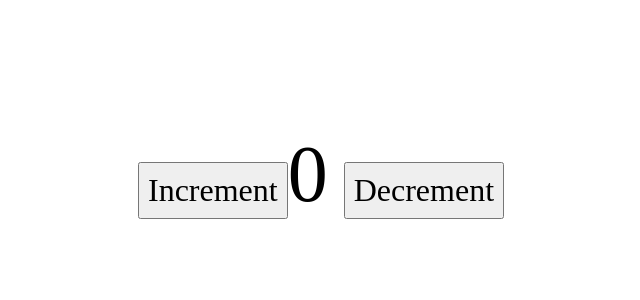
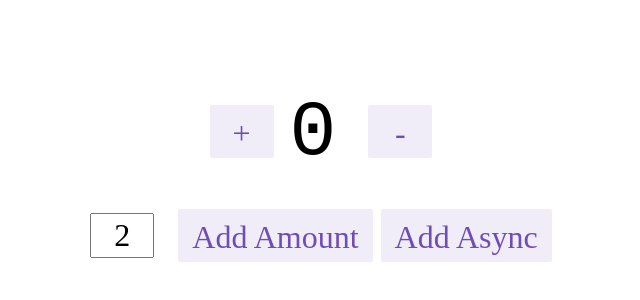
Before and after one commit to Albert0i/react_redux_tutorial, a React (Create React App) app: page / in a window 1280 px wide. Shown: the part 218-518 px from the top of the page, without its empty margins (319-959 px from the left). Built offline with nearby package versions, Linux system fonts and the light colour scheme.

Commit message:
Full Counter App Example

```diff
--- a/src/features/counter/Counter.js
+++ b/src/features/counter/Counter.js
@@ -1,31 +1,94 @@
-import React from 'react'
-import { useSelector, useDispatch } from 'react-redux'
-import { decrement, increment } from './counterSlice'
-//import styles from './Counter.module.css'
+import React, { useState } from 'react';
+import { useSelector, useDispatch } from 'react-redux';
+import {
+  decrement,
+  increment,
+  incrementByAmount,
+  incrementAsync,
+  selectCount,
+} from './counterSlice';
+import styles from './Counter.module.css';
 
-function Counter() {
-  const count = useSelector((state) => state.counter.value)
-  const dispatch = useDispatch()
+export function Counter() {
+  const count = useSelector(selectCount);
+  const dispatch = useDispatch();
+  const [incrementAmount, setIncrementAmount] = useState('2');
 
   return (
     <div>
-      <div>
+      <div className={styles.row}>
         <button
+          className={styles.button}
           aria-label="Increment value"
           onClick={() => dispatch(increment())}
         >
-          Increment
+          +
         </button>
-        <span>{count}</span>
+        <span className={styles.value}>{count}</span>
         <button
+          className={styles.button}
           aria-label="Decrement value"
           onClick={() => dispatch(decrement())}
         >
-          Decrement
+          -
+        </button>
+      </div>
+      <div className={styles.row}>
+        <input
+          className={styles.textbox}
+          aria-label="Set increment amount"
+          value={incrementAmount}
+          onChange={e => setIncrementAmount(e.target.value)}
+        />
+        <button
+          className={styles.button}
+          onClick={() =>
+            dispatch(incrementByAmount(Number(incrementAmount) || 0))
+          }
+        >
+          Add Amount
+        </button>
+        <button
+          className={styles.asyncButton}
+          onClick={() => dispatch(incrementAsync(Number(incrementAmount) || 0))}
+        >
+          Add Async
         </button>
       </div>
     </div>
-  )
+  );
 }
 
+
+
+// import React from 'react'
+// import { useSelector, useDispatch } from 'react-redux'
+// import { decrement, increment } from './counterSlice'
+// //import styles from './Counter.module.css'
+
+// function Counter() {
+//   const count = useSelector((state) => state.counter.value)
+//   const dispatch = useDispatch()
+
+//   return (
+//     <div>
+//       <div>
+//         <button
+//           aria-label="Increment value"
+//           onClick={() => dispatch(increment())}
+//         >
+//           Increment
+//         </button>
+//         <span>{count}</span>
+//         <button
+//           aria-label="Decrement value"
+//           onClick={() => dispatch(decrement())}
+//         >
+//           Decrement
+//         </button>
+//       </div>
+//     </div>
+//   )
+// }
+
 export default Counter
--- /dev/null
+++ b/src/features/counter/Counter.module.css
@@ -0,0 +1,75 @@
+.row {
+    display: flex;
+    align-items: center;
+    justify-content: center;
+  }
+
+  .row:not(:last-child) {
+    margin-bottom: 16px;
+  }
+
+  .value {
+    font-size: 78px;
+    padding-left: 16px;
+    padding-right: 16px;
+    margin-top: 2px;
+    font-family: 'Courier New', Courier, monospace;
+  }
+
+  .button {
+    appearance: none;
+    border: none;
+    background: none;
+    font-size: 32px;
+    padding-left: 12px;
+    padding-right: 12px;
+    outline: none;
+    border: 2px solid transparent;
+    color: rgb(112, 76, 182);
+    padding-bottom: 4px;
+    cursor: pointer;
+    background-color: rgba(112, 76, 182, 0.1);
+    border-radius: 2px;
+    transition: all 0.15s;
+  }
+
+  .textbox {
+    font-size: 32px;
+    padding: 2px;
+    width: 64px;
+    text-align: center;
+    margin-right: 8px;
+  }
+
+  .button:hover, .button:focus {
+    border: 2px solid rgba(112, 76, 182, 0.4);
+  }
+
+  .button:active {
+    background-color: rgba(112, 76, 182, 0.2);
+  }
+
+  .asyncButton {
+    composes: button;
+    position: relative;
+    margin-left: 8px;
+  }
+
+  .asyncButton:after {
+    content: "";
+    background-color: rgba(112, 76, 182, 0.15);
+    display: block;
+    position: absolute;
+    width: 100%;
+    height: 100%;
+    left: 0;
+    top: 0;
+    opacity: 0;
+    transition: width 1s linear, opacity 0.5s ease 1s;
+  }
+
+  .asyncButton:active:after {
+    width: 0%;
+    opacity: 1;
+    transition: 0s
+  }
--- a/src/features/counter/counterSlice.js
+++ b/src/features/counter/counterSlice.js
@@ -8,7 +8,7 @@ export const counterSlice = createSlice({
   reducers: {
     increment: (state) => {
       // Redux Toolkit allows us to write "mutating" logic in reducers. It
-      // doesn't actually mutate the state because it uses the Immer library,
+      // doesn't actually mutate the state because it uses the immer library,
       // which detects changes to a "draft state" and produces a brand new
       // immutable state based off those changes
       state.value += 1
@@ -22,7 +22,51 @@ export const counterSlice = createSlice({
   },
 })
 
-// Action creators are generated for each case reducer function
 export const { increment, decrement, incrementByAmount } = counterSlice.actions
 
+// The function below is called a thunk and allows us to perform async logic. It
+// can be dispatched like a regular action: `dispatch(incrementAsync(10))`. This
+// will call the thunk with the `dispatch` function as the first argument. Async
+// code can then be executed and other actions can be dispatched
+export const incrementAsync = (amount) => (dispatch) => {
+  setTimeout(() => {
+    dispatch(incrementByAmount(amount))
+  }, 1000)
+}
+
+// The function below is called a selector and allows us to select a value from
+// the state. Selectors can also be defined inline where they're used instead of
+// in the slice file. For example: `useSelector((state) => state.counter.value)`
+export const selectCount = (state) => state.counter.value
+
 export default counterSlice.reducer
+
+
+// import { createSlice } from '@reduxjs/toolkit'
+
+// export const counterSlice = createSlice({
+//   name: 'counter',
+//   initialState: {
+//     value: 0,
+//   },
+//   reducers: {
+//     increment: (state) => {
+//       // Redux Toolkit allows us to write "mutating" logic in reducers. It
+//       // doesn't actually mutate the state because it uses the Immer library,
+//       // which detects changes to a "draft state" and produces a brand new
+//       // immutable state based off those changes
+//       state.value += 1
+//     },
+//     decrement: (state) => {
+//       state.value -= 1
+//     },
+//     incrementByAmount: (state, action) => {
+//       state.value += action.payload
+//     },
+//   },
+// })
+
+// // Action creators are generated for each case reducer function
+// export const { increment, decrement, incrementByAmount } = counterSlice.actions
+
+// export default counterSlice.reducer
--- a/src/index.js
+++ b/src/index.js
@@ -1,15 +1,15 @@
-import React from 'react';
-import ReactDOM from 'react-dom/client';
-import './index.css';
-import App from './App';
+import React from 'react'
+import ReactDOM from 'react-dom/client'
+import './index.css'
+import App from './App'
 import store from './app/store'
 import { Provider } from 'react-redux'
 
-const root = ReactDOM.createRoot(document.getElementById('root'));
+// As of React 18
+const root = ReactDOM.createRoot(document.getElementById('root'))
+
 root.render(
-  <React.StrictMode>
-    <Provider store={store}>
-      <App />
-    </Provider>
-  </React.StrictMode>
-);
+  <Provider store={store}>
+    <App />
+  </Provider>
+)
```
Also changed, not shown: src/App.js (line endings or trailing spaces).
